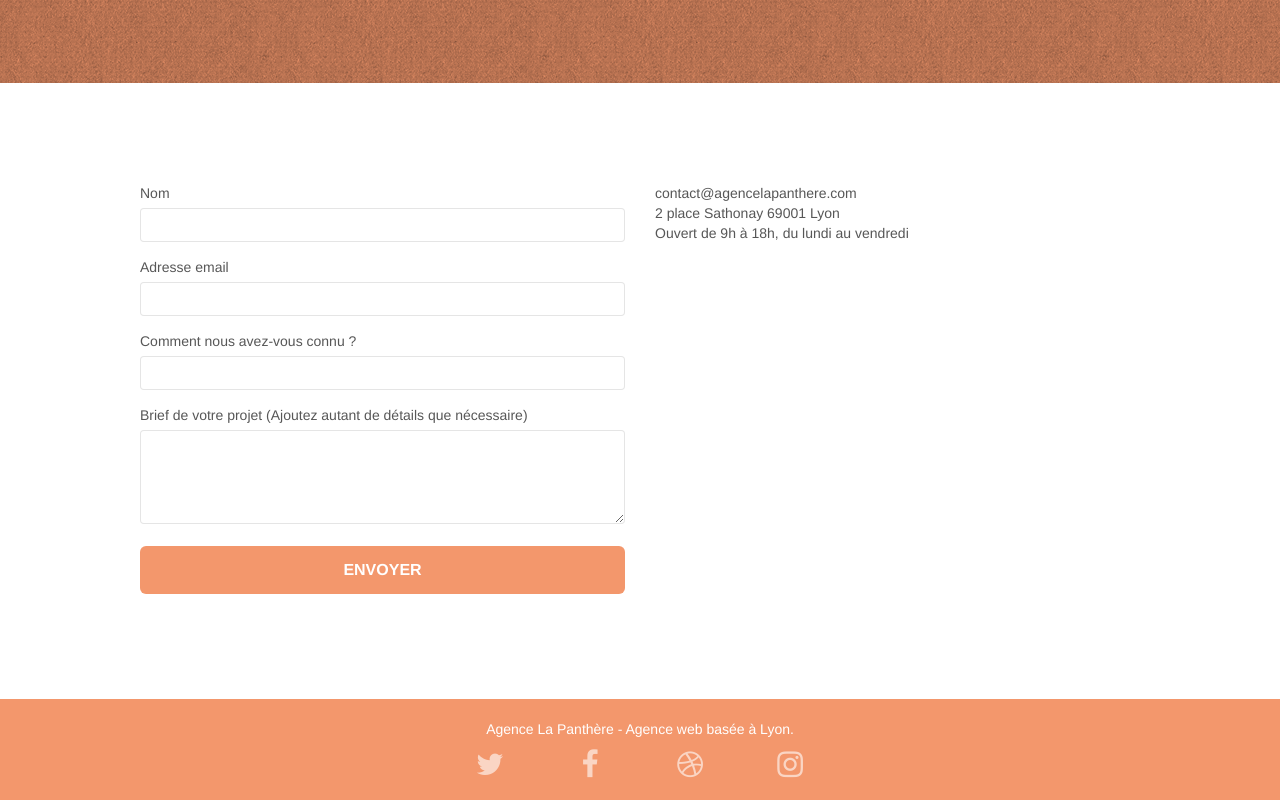
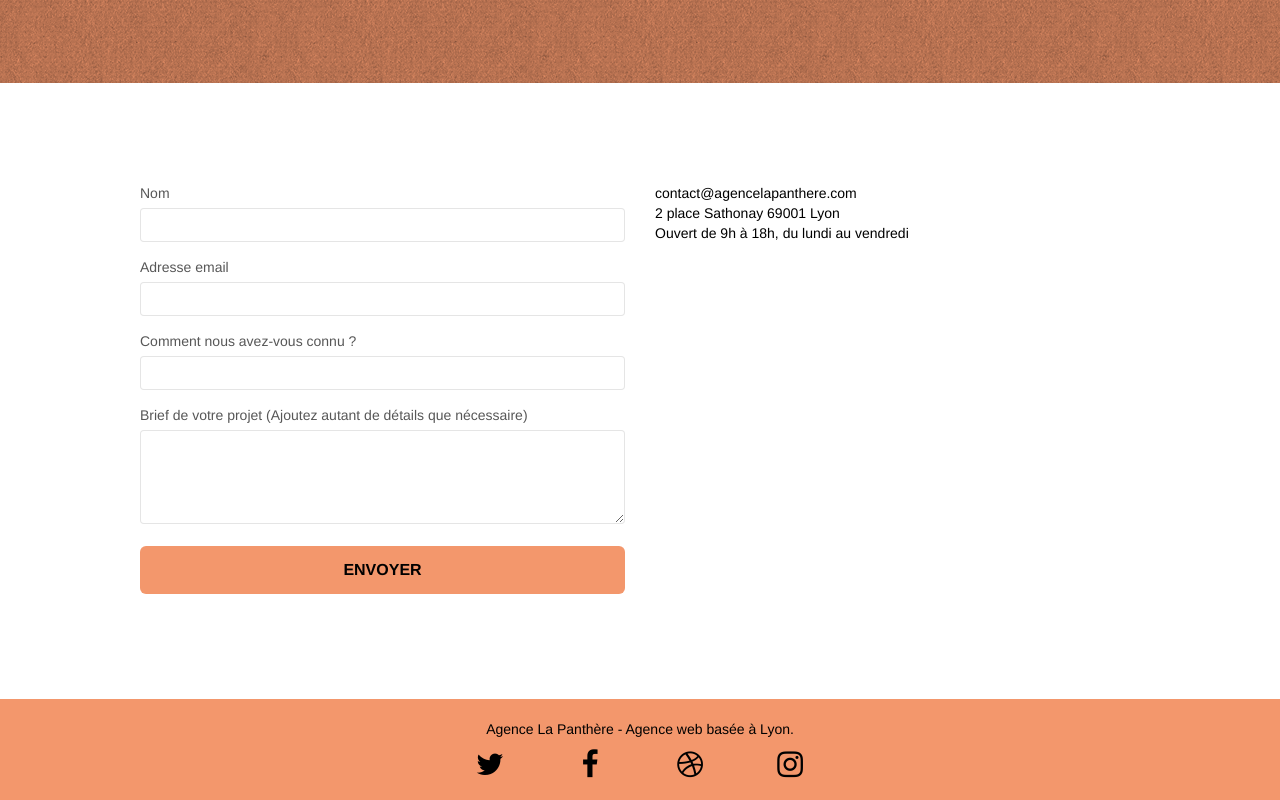
Before and after one commit to ninomnn/la-panthere, a plain HTML site: page contact.html in a window 1280 px wide. Shown: the part 321-1121 px from the top of the page. Drawn offline with Linux system fonts and the light colour scheme.

Commit message:
second commit

```diff
--- a/contact.html
+++ b/contact.html
@@ -82,25 +82,25 @@
 			<div class="col-sm-6">
 				<form id="form_1" novalidate data-success-msg="Your message has been sent." data-fail-msg="Sorry it seems that our mail server is not responding, Sorry for the inconvenience!">
 					<div class="form-group">
-						<label>
+						<label for="name">
 							Nom
 						</label>
 						<input id="name" class="form-control" required>
 					</div>
 					<div class="form-group">
-						<label>
+						<label for="email">
 							Adresse email
 						</label>
 						<input id="email" class="form-control" type="email" required>
 					</div>
 					<div class="form-group">
-						<label>
+						<label for="form-control">
 							Comment nous avez-vous connu ?
 						</label>
 						<input class="form-control" type="email" required id="input_504">
 					</div>
 					<div class="form-group">
-						<label>
+						<label for="message">
 							Brief de votre projet (Ajoutez autant de détails que nécessaire)<br>
 						</label><textarea id="message" class="form-control" rows="4" cols="50" required></textarea>
 					</div>
@@ -129,7 +129,7 @@
 	<div class="container bloc-sm">
 		<div class="row">
 			<div class="col-sm-12">
-				<p class="text-center white">
+				<p class="text-center">
 					Agence La Panthère - Agence web basée à Lyon.<br>
 				</p>
 				<div class="row row-no-gutters social">
--- a/style.css
+++ b/style.css
@@ -647,7 +647,6 @@ h5,
 h6,
 p,
 label,
-.btn,
 a {
     font-family: "helvetica";
     font-weight: 400;
@@ -692,7 +691,7 @@ p {
 
 .cta-hero {
     margin-top: 22px;
-    color: #FFFFFF!important;
+    color: #FFFFFF;
     text-transform: uppercase;
     padding: 12px 28px 12px 28px;
     font-size: 16px;
@@ -780,7 +779,7 @@ h4 {
 
 .btn-atomic-tangerine {
     background: #F3976C;
-    color: #FFFFFF!important;
+    color: #FFFFFF;
 }
 
 .btn-atomic-tangerine:hover {
@@ -1045,6 +1044,10 @@ img {
     max-width: 100vw;
 }
 
-footer a {
-    color: #FFFFFF!important;
+footer a, a.social span, p {
+    color: #000000!important;
 }
+
+button {
+    color: #000000!important;
+}
```
Also changed, not shown: index.html (+1 -1 lines).
